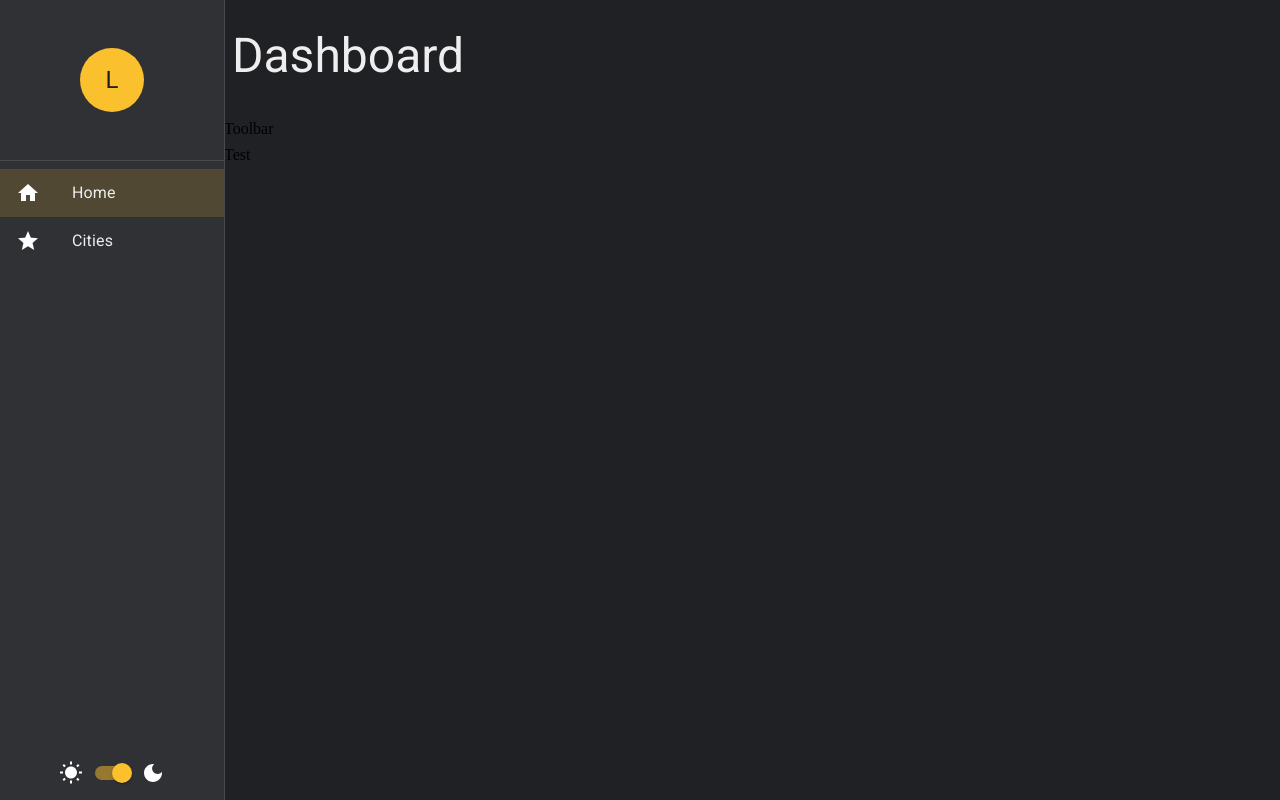
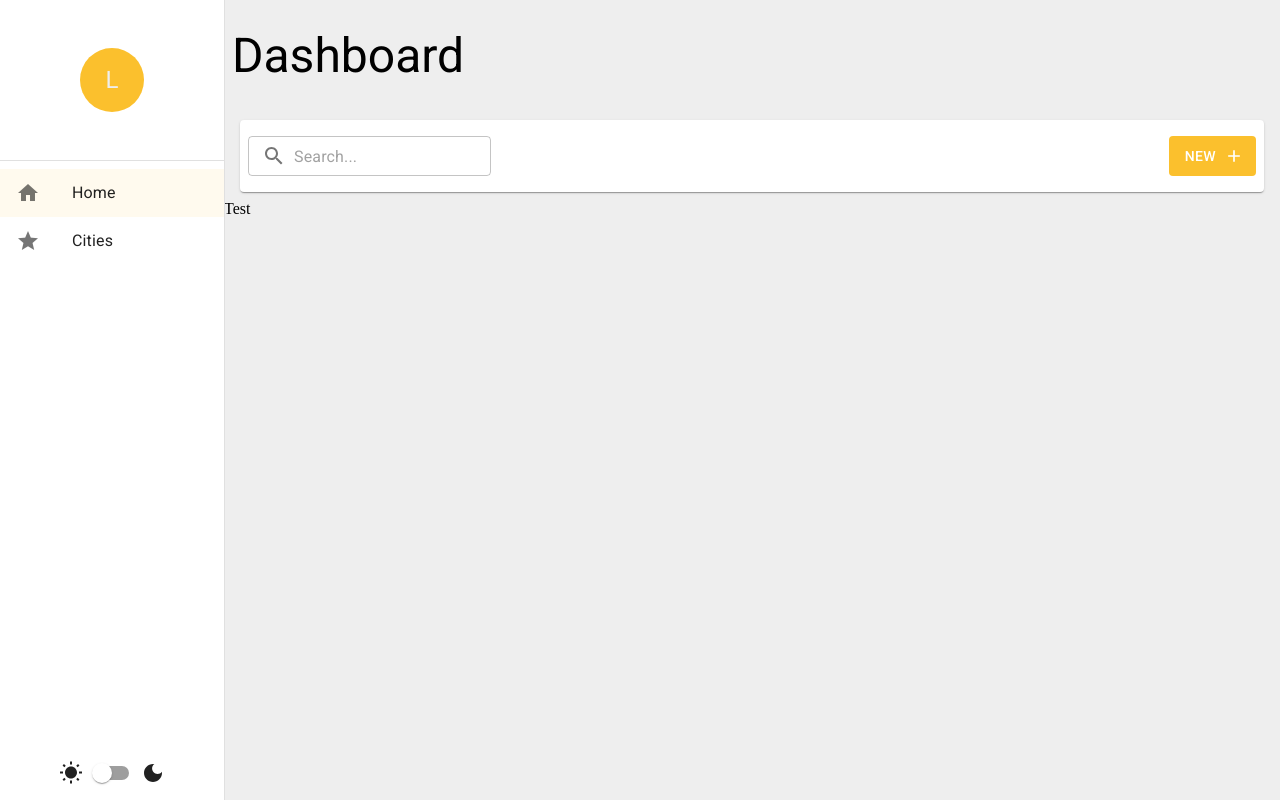
Before and after one commit to lorenzocesconetto/ts-material-ui, a React (Create React App) app: page / in a window 1280 px wide. Built offline with nearby package versions, Linux system fonts and the light colour scheme.

Commit message:
feature: theme persistency in localStorage + Toolbar

```diff
--- a/src/pages/Dashboard.tsx
+++ b/src/pages/Dashboard.tsx
@@ -1,8 +1,9 @@
 import { Base } from "../shared/layouts";
+import { Toolbar } from "../shared/components";
 
 const Dashboard = () => {
   return (
-    <Base title="Dashboard" toolbar={<>Toolbar</>}>
+    <Base title="Dashboard" toolbar={<Toolbar />}>
       Test
     </Base>
   );
--- a/src/shared/components/Sidebar.tsx
+++ b/src/shared/components/Sidebar.tsx
@@ -4,15 +4,13 @@ import {
   Divider,
   Drawer,
   List,
-  Switch,
   useMediaQuery,
   useTheme,
 } from "@mui/material";
-import WbSunnyIcon from "@mui/icons-material/WbSunny";
-import DarkModeIcon from "@mui/icons-material/DarkMode";
+
 import React from "react";
-import { useSidebarContext, useToggleTheme } from "../providers";
-import { ListItemLink } from "./ListItemLink";
+import { useSidebarContext } from "../providers";
+import { ListItemLink, ThemeToggle } from "./";
 
 interface ISidebarProps {
   children: React.ReactNode;
@@ -20,7 +18,7 @@ interface ISidebarProps {
 
 const Sidebar = ({ children }: ISidebarProps) => {
   const theme = useTheme();
-  const toggleTheme = useToggleTheme();
+
   const isScreenXs = useMediaQuery(theme.breakpoints.only("xs"));
   const { isOpen, toggleSidebar, closeSidebar, sidebarOptions } =
     useSidebarContext();
@@ -71,11 +69,8 @@ const Sidebar = ({ children }: ISidebarProps) => {
               ))}
             </List>
           </Box>
-          <Box display="flex" justifyContent="center" alignItems="center">
-            <WbSunnyIcon />
-            <Switch defaultChecked onClick={toggleTheme} />
-            <DarkModeIcon />
-          </Box>
+
+          <ThemeToggle />
         </Box>
       </Drawer>
       <Box height="100vh" marginLeft={isScreenXs ? 0 : theme.spacing(28)}>
--- /dev/null
+++ b/src/shared/components/ThemeToggle.tsx
@@ -0,0 +1,19 @@
+import {
+  DarkMode as DarkModeIcon,
+  WbSunny as WbSunnyIcon,
+} from "@mui/icons-material";
+import { Box, Switch } from "@mui/material";
+import { useThemeContext } from "../providers";
+
+const ThemeToggle = () => {
+  const { toggleTheme, themeName } = useThemeContext();
+  return (
+    <Box display="flex" justifyContent="center" alignItems="center">
+      <WbSunnyIcon />
+      <Switch defaultChecked={themeName === "dark"} onClick={toggleTheme} />
+      <DarkModeIcon />
+    </Box>
+  );
+};
+
+export { ThemeToggle };
--- /dev/null
+++ b/src/shared/components/Toolbar.tsx
@@ -0,0 +1,34 @@
+import { Box, Button, Paper, TextField, InputAdornment } from "@mui/material";
+import { Add as AddIcon, Search as SearchIcon } from "@mui/icons-material";
+
+const Toolbar = () => {
+  return (
+    <Box
+      component={Paper}
+      paddingX={1}
+      paddingY={2}
+      display="flex"
+      gap={1}
+      marginX={2}
+    >
+      <TextField
+        InputProps={{
+          startAdornment: (
+            <InputAdornment position="start">
+              <SearchIcon />
+            </InputAdornment>
+          ),
+        }}
+        placeholder="Search..."
+        size="small"
+      />
+      <Box flex={1} display="flex" justifyContent="end">
+        <Button disableElevation variant="contained" endIcon={<AddIcon />}>
+          New
+        </Button>
+      </Box>
+    </Box>
+  );
+};
+
+export { Toolbar };
--- a/src/shared/components/index.ts
+++ b/src/shared/components/index.ts
@@ -1 +1,4 @@
 export * from "./Sidebar";
+export * from "./ListItemLink";
+export * from "./Toolbar";
+export * from "./ThemeToggle";
--- a/src/shared/layouts/Base.tsx
+++ b/src/shared/layouts/Base.tsx
@@ -27,7 +27,6 @@ const Base = ({ children, title, toolbar }: IBaseProps) => {
         padding={1}
         display="flex"
         alignItems="center"
-        // height={theme.spacing(12)}
         height={theme.spacing(isScreenXs ? 6 : isScreenDownMd ? 8 : 12)}
         gap={1}
       >
@@ -40,7 +39,7 @@ const Base = ({ children, title, toolbar }: IBaseProps) => {
         <Typography
           component="h1"
           variant={isScreenXs ? "h5" : isScreenDownMd ? "h4" : "h3"}
-          noWrap
+          noWrap // This is a shortcut for all these configs below
           // whiteSpace="nowrap"
           // overflow="hidden"
           // textOverflow="ellipsis"
--- a/src/shared/providers/ThemeProvider.tsx
+++ b/src/shared/providers/ThemeProvider.tsx
@@ -3,19 +3,34 @@ import React, { useCallback, useContext, useMemo } from "react";
 import { createContext, useState } from "react";
 import { LightTheme, DarkTheme } from "../themes";
 
-type IThemeProviderData = () => void;
+const STORAGE_THEME_NAME = "themeName";
+
+type IThemeName = "light" | "dark";
+
+interface IThemeProviderData {
+  toggleTheme(): void;
+  themeName: string;
+}
 
 interface IThemeProviderProps {
   children: React.ReactNode;
 }
 
-const ThemeContext = createContext<IThemeProviderData>(() => undefined);
+const ThemeContext = createContext<IThemeProviderData>(
+  {} as IThemeProviderData
+);
 
 const ThemeProvider = ({ children }: IThemeProviderProps) => {
-  const [themeName, setThemeName] = useState<"light" | "dark">("dark");
+  const initialTheme = (localStorage.getItem(STORAGE_THEME_NAME) ??
+    "light") as IThemeName;
+  const [themeName, setThemeName] = useState<IThemeName>(initialTheme);
 
   const toggleTheme = useCallback(() => {
-    setThemeName(themeName === "light" ? "dark" : "light");
+    setThemeName(currentTheme => {
+      const newTheme = currentTheme === "light" ? "dark" : "light";
+      localStorage.setItem(STORAGE_THEME_NAME, newTheme);
+      return newTheme;
+    });
   }, [themeName]);
 
   const theme = useMemo(
@@ -24,7 +39,7 @@ const ThemeProvider = ({ children }: IThemeProviderProps) => {
   );
 
   return (
-    <ThemeContext.Provider value={toggleTheme}>
+    <ThemeContext.Provider value={{ toggleTheme, themeName }}>
       <MuiThemeProvider theme={theme}>
         <Box
           width="100vw"
@@ -38,6 +53,6 @@ const ThemeProvider = ({ children }: IThemeProviderProps) => {
   );
 };
 
-const useToggleTheme = () => useContext(ThemeContext);
+const useThemeContext = () => useContext(ThemeContext);
 
-export { useToggleTheme, ThemeProvider };
+export { useThemeContext, ThemeProvider };
```
